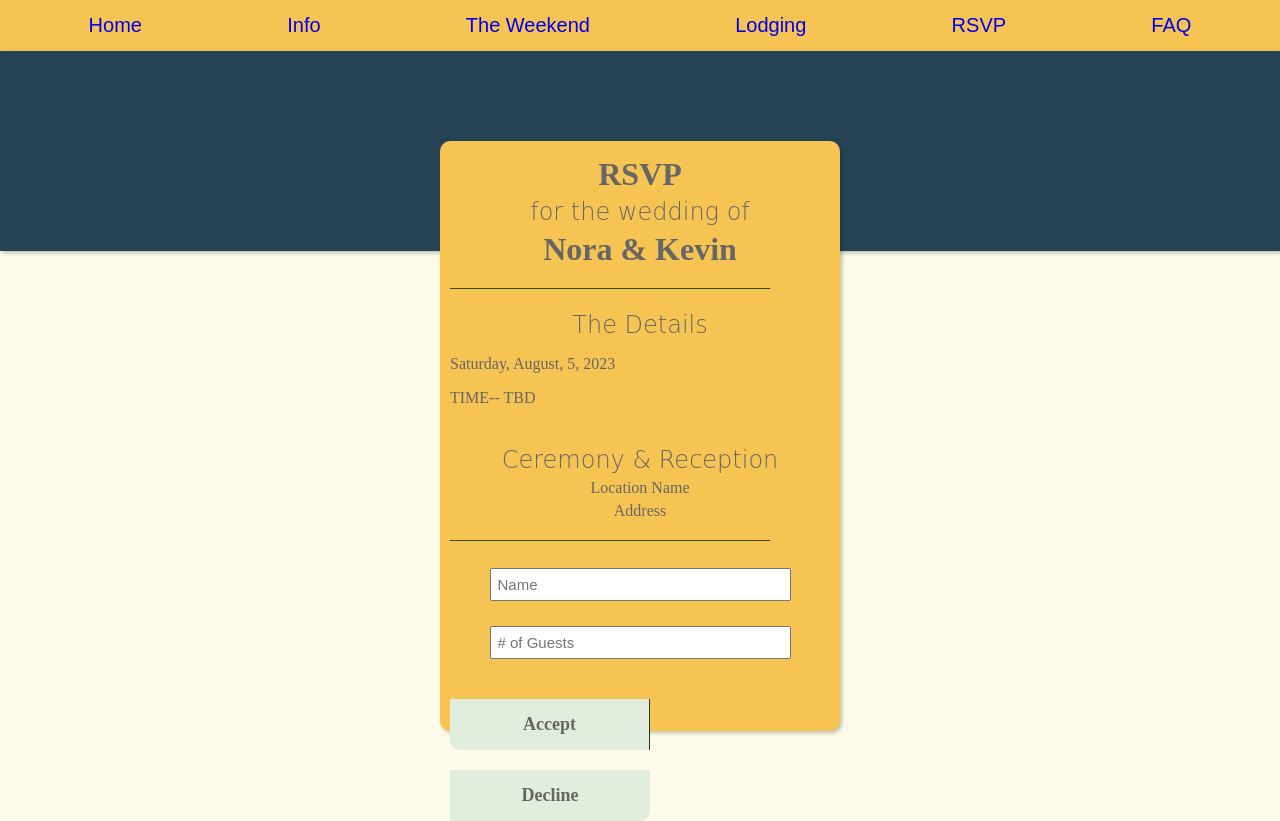
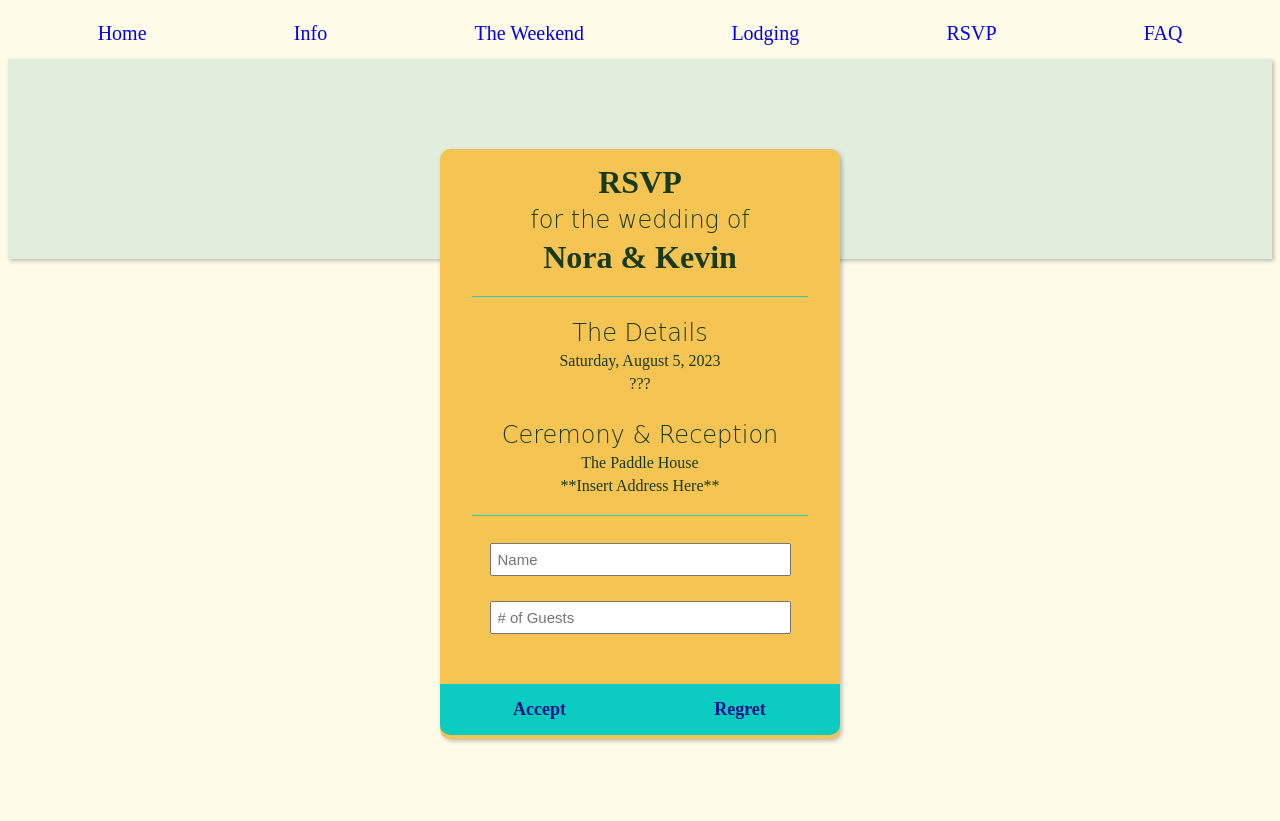
Before and after one commit to headfullofpancakes/Coding-Week-7, a plain HTML site: page page6.html in a window 1280 px wide. After the commit the page ends 800 px from the top, so only its background shows below. Drawn offline with Linux system fonts and the light colour scheme.

Commit message:
CSS style updates -> RSVPform, buttons, FAQ headers, and navbar

```diff
--- a/page6.html
+++ b/page6.html
@@ -28,25 +28,25 @@
     <div class="top">
     </div>
     <div class="form">
-        <div class ="info">
-        <h1 class="rsvp-header"> RSVP </h1>
-        <h2 class="rsvp-header2"> for the wedding of </h2>
-        <h1 class="rsvp-header"> Nora & Kevin </h1>
-            <p class="line">________________________________________</p>
-            <h2 class="rsvp-header2">The Details</h2>
-            <p>Saturday, August, 5, 2023</p>
-            <p>TIME-- TBD </p>
-            <br>
-            <h2 class="rsvp-header2">Ceremony & Reception</h2>
-            <p class="rsvp">Location Name <!--Enter Location Here--></p>
-            <p class="rsvp">Address <!--Enter Location Here--></p>
-                <p class="line">________________________________________</p>
-            <input type="text" placeholder="Name">
-            <input type="number" placeholder="# of Guests"
-            </div>
-            <button class="accept">Accept</button>
-            <button class="regret">Decline</button>
-        </div>
+      <div class ="info">
+      <h1 class="rsvp">RSVP</h1>
+      <h2 class="rsvp">for the wedding of</h2>
+      <h1 class="rsvp">Nora & Kevin</h1>
+        <p class= "line">__________________________________________</p>
+        <h2 class="rsvp">The Details</h2>
+        <p class="rsvp">Saturday, August 5, 2023</p>
+        <p class="rsvp">???</p>
+        <br>
+        <h2 class="rsvp">Ceremony & Reception</h2>
+        <p class="rsvp">The Paddle House</p>
+        <p class="rsvp">**Insert Address Here**</p>
+             <p class= "line">__________________________________________</p>
+      <input type="text" placeholder="Name">
+      <input type="number" placeholder="# of Guests">
+      </div>
+      <button id="rsvp" class ="accept">Accept</button>
+      <button id="rsvp" class ="regret">Regret</button>
+    </div>
 
 </body>
 </html>
--- a/style.css
+++ b/style.css
@@ -1,5 +1,9 @@
+body {
+  background-color: #fefbe9;
+}
+
 .nav-list {
-  background-color: #f6c453;
+  background-color: #fefbe9;
   margin: 0;
   padding: 14px 16px;
   display: flex;
@@ -9,7 +13,7 @@
 
 .nav-item {
   list-style: none;
-  font-family: 'Montserrat Alternates', sans-serif;
+  font-family: 'Raleway';
   font-size: 20px;
 }
 
@@ -19,24 +23,14 @@
 }
 
 .nav-item a:hover {
-  background-color: #f0a04b;
-  color: #183a1d;
+  color: #f0a04b;
+  border-bottom: solid #f0a04b;
 }
 
 
   /*RSVP FORM*/
-
-html, body {
-  height: 100%;
-  width: 100%;
-  margin: 0;
-  padding: 0;
-  background-color: #fefbe9;
-  font-family: 'Raleway';
-}
-
     .top {
-  background-color: #264356;
+      background-color: #e1eedd;
       height: 200px;
       margin:0;
       padding:0;
@@ -49,7 +43,7 @@ html, body {
       background-color: #f6c453;
       margin: -110px auto;
       border-radius: 10px;
-  color: #666;
+      color: #183a1d;
       padding: 0px 0px;
       box-shadow: 2px 2px 4px rgb(0, 0, 0, .25);
     }
@@ -58,20 +52,23 @@ html, body {
       padding: 10px;
     }
 
-h1.rsvp-header, h2.rsvp-header2, p.rsvp {
+    h1.rsvp, h2.rsvp, p.rsvp {
       text-align: center;
       padding: 0px;
       margin: 5px 5px;
     }
 
-h2.rsvp-header2 {
+    h2.rsvp {
       font-family: 'Great Vibes', cursive;
       font-weight: 100;
     }
 
     p.line {
+      display: flex;
+      align-items: center;
+      justify-content: center;
       margin: 0px auto 20px auto;
-  color: #183a1d;
+      color: #0cccc2;
     }
 
     .form input {
@@ -91,10 +88,9 @@ input:focus {
       display: inline-block;
       width: 400px;
     }
-
     button {
-  color: #666;
-  background-color: #e1eedd;
+      color: #001488;
+      background-color: #0cccc2;
       border: none;
       font-family: 'Raleway';
       font-size: 18px;
@@ -107,7 +103,7 @@ button {
 
     button.accept {
       border-radius: 0px 0px 0px 10px;
-  border-right: solid 1px #183a1d;
+      border-right: solid 1px #0cccc2;
     }
 
     button.regret {
@@ -115,10 +111,17 @@ button.regret {
     }
 
     button:hover {
-  background-color: #fefbe9;
+      background-color: #117d9e;
       transition: .5s;
     }
 
     button:focus {
       outline: 0;
     }
+
+    p.faq-header {
+      display: flex;
+      justify-content: center;
+      border-bottom: 8px solid #f0a04b;
+
+    }
```
Also changed, not shown: index.html (+0 -10 lines), page5.html (+5 -6 lines). Lines whose indentation alone changed are shown as unchanged.
